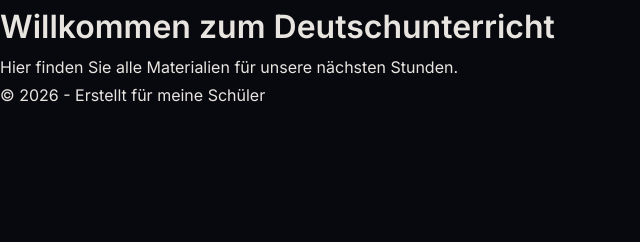
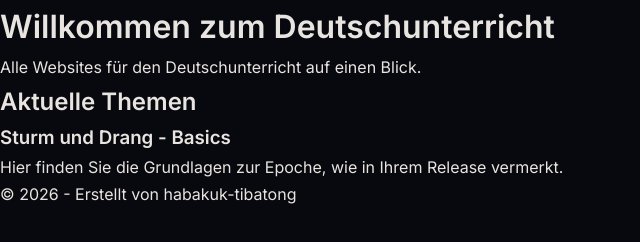
Before and after one commit to habakuk-tibatong/Deutsch, a plain HTML site: page index.html in a window 1280 px wide. Shown: the whole page, without its empty margins (0-640 px from the left). Drawn offline with Linux system fonts and the light colour scheme; a web font is replaced by a local one.

Commit message:
Add files via upload

```diff
--- a/index.html
+++ b/index.html
@@ -3,22 +3,28 @@
 <head>
     <meta charset="UTF-8">
     <meta name="viewport" content="width=device-width, initial-scale=1.0">
-    <title>Meine Unterrichtsseite</title>
-    <link rel="stylesheet" href="Code_SuD.css">
+    <title>Deutschunterricht - Materialien</title>
+    <!-- Diese Zeile verknüpft Ihre vorhandene CSS-Datei aus image_0e484a.png -->
     <link rel="stylesheet" href="Code_SuD.css">
 </head>
 <body>
 
     <header>
         <h1>Willkommen zum Deutschunterricht</h1>
+        <p>Alle Websites für den Deutschunterricht auf einen Blick.</p>
     </header>
 
-    <main>
-        <p>Hier finden Sie alle Materialien für unsere nächsten Stunden.</p>
-    </main>
+    <section class="content">
+        <h2>Aktuelle Themen</h2>
+        <article>
+            <h3>Sturm und Drang - Basics</h3>
+            <p>Hier finden Sie die Grundlagen zur Epoche, wie in Ihrem Release vermerkt.</p>
+            <!-- Hier können Sie später Links zu weiteren Unterseiten einfügen -->
+        </article>
+    </section>
 
     <footer>
-        <p>&copy; 2026 - Erstellt für meine Schüler</p>
+        <p>&copy; 2026 - Erstellt von habakuk-tibatong</p>
     </footer>
 
 </body>
```
